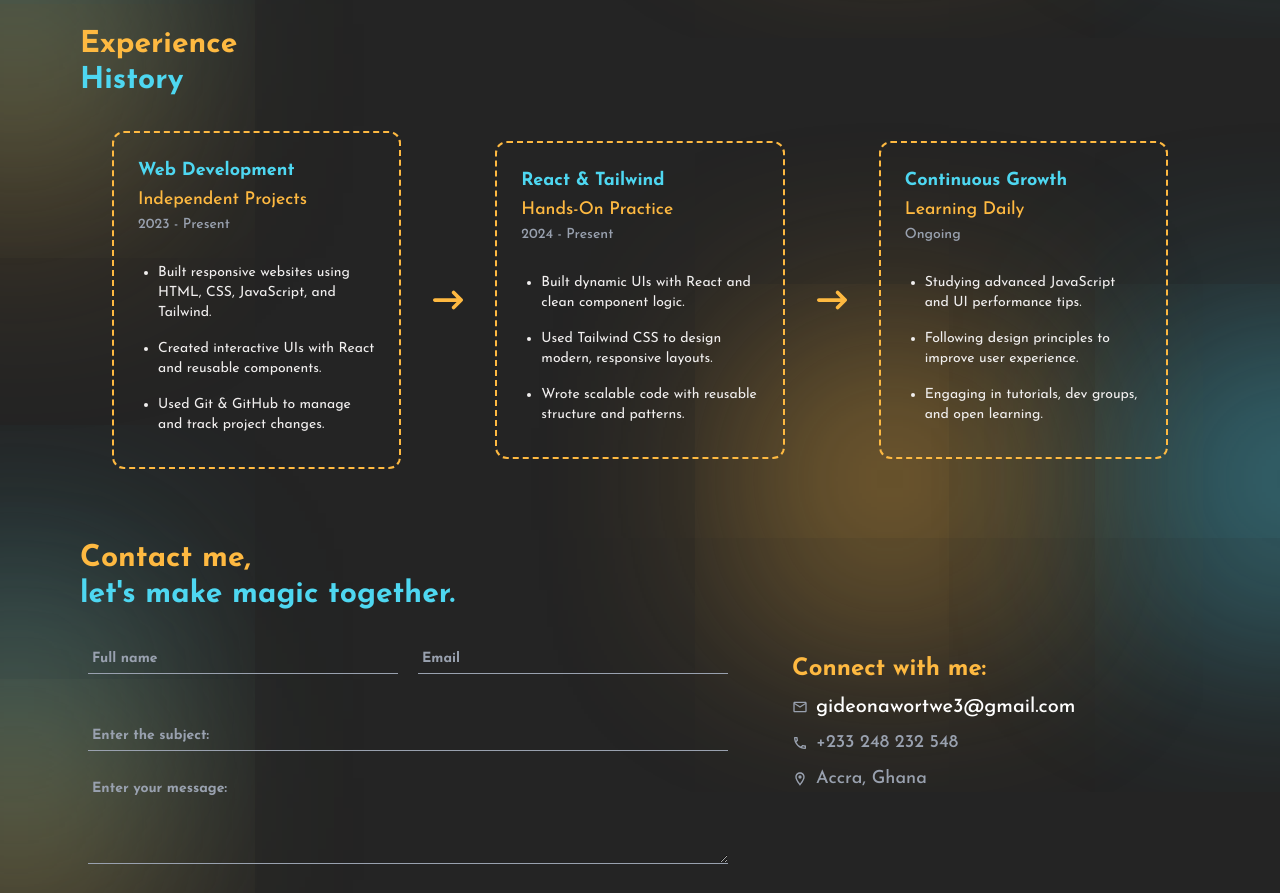
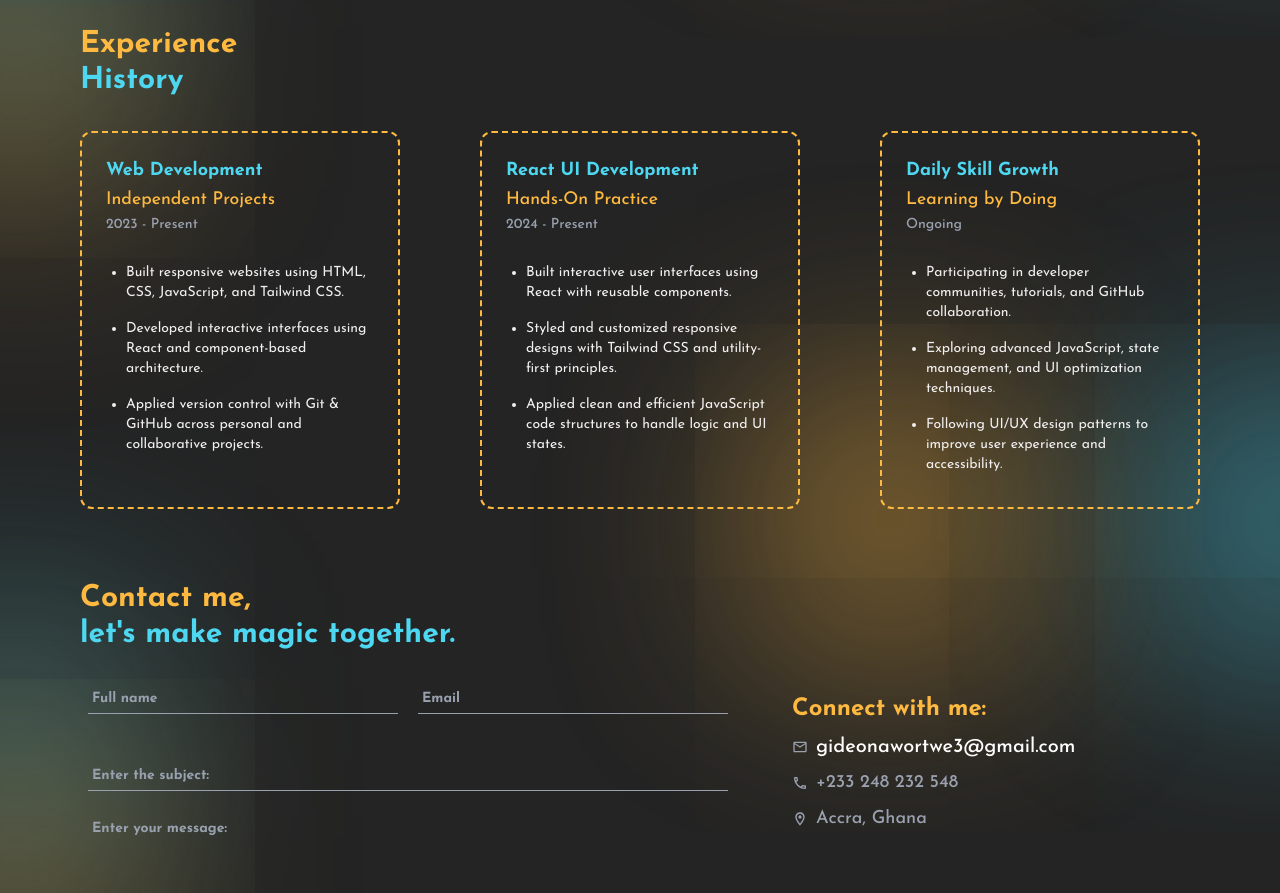
Before and after one commit to Walker-Gideon/walker.dev, a React (Vite) app: page / in a window 1280 px wide. Shown: the part 3640-4533 px from the top of the page. Built offline with nearby package versions, Linux system fonts and the light colour scheme; a web font is replaced by a local one.

Commit message:
I have settle the bug now

```diff
--- a/src/components/experience/Experience.jsx
+++ b/src/components/experience/Experience.jsx
@@ -1,10 +1,6 @@
-import { FaArrowRightLong } from "react-icons/fa6";
 import ExperienceContent from "./ExperienceContent";
 import ExperienceHeader from "./ExperienceHeader";
-import { motion } from "motion/react";
-import { fadeIn } from "../motion/variants";
 
-/*
 const experience = [
   {
     title: "Web Development",
@@ -37,49 +33,14 @@ const experience = [
     ],
   },
 ];
-*/
-
-const experience = [
-  {
-    title: "Web Development",
-    subtitle: "Independent Projects",
-    date: "2023 - Present",
-    text: [
-      "Built responsive websites using HTML, CSS, JavaScript, and Tailwind.",
-      "Created interactive UIs with React and reusable components.",
-      "Used Git & GitHub to manage and track project changes.",
-    ],
-  },
-  {
-    title: "React & Tailwind",
-    subtitle: "Hands-On Practice",
-    date: "2024 - Present",
-    text: [
-      "Built dynamic UIs with React and clean component logic.",
-      "Used Tailwind CSS to design modern, responsive layouts.",
-      "Wrote scalable code with reusable structure and patterns.",
-    ],
-  },
-  {
-    title: "Continuous Growth",
-    subtitle: "Learning Daily",
-    date: "Ongoing",
-    text: [
-      "Studying advanced JavaScript and UI performance tips.",
-      "Following design principles to improve user experience.",
-      "Engaging in tutorials, dev groups, and open learning.",
-    ],
-  },
-];
 
 function Experience() {
   return (
     <div id="experience" className="w-full h-full pt-18 px-4 md:px-20">
       <ExperienceHeader />
 
-      <div className="w-full h-full flex flex-col midmedium:flex-row items-center justify-between gap-10 midmedium:gap-8 px-10 midmedium:px-8">
+      <div className="w-full h-full flex flex-col midmedium:grid midmedium:grid-cols-3 items-center justify-between gap-10 midmedium:gap-20 px-10 md:px-0 midmedium:px-8">
         {experience.map((exp, index) => (
-          <>
           <ExperienceContent
             key={index}
             title={exp.title}
@@ -88,19 +49,6 @@ function Experience() {
             text={exp.text}
             index={index}
           />
-            {index < 2 ? (
-              <motion.div
-                variants={fadeIn("right", `0.${index}`)}
-                initial="hidden"
-                whileInView="show"
-                viewport={{ once: false, amount: 0 }}
-              >
-                <FaArrowRightLong className="text-3xl text-primary hidden midmedium:block" />
-              </motion.div>
-            ) : (
-              ""
-            )}
-          </>
         ))}
       </div>
     </div>
```
Lines whose indentation alone changed are shown as unchanged.
